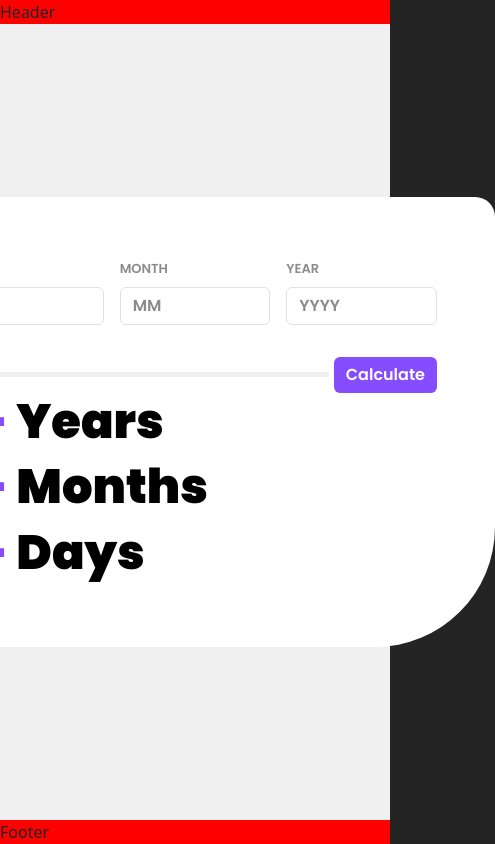
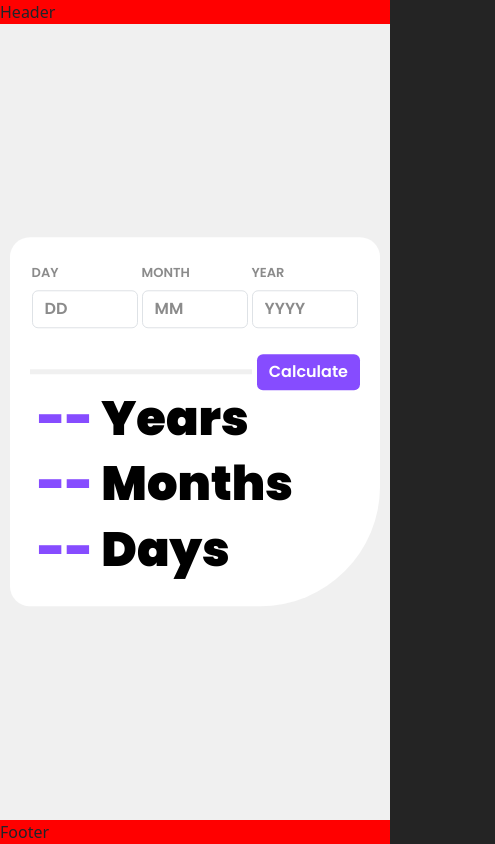
Before and after one commit to goncalhurtado/age-calculator, a React (Vite) app: page / in a window 390 px wide. Shown: the whole page, 495 px wide, since content can reach past the window. Built offline with nearby package versions, Linux system fonts and the light colour scheme.

Commit message:
added responsive

```diff
--- a/src/App.tsx
+++ b/src/App.tsx
@@ -8,8 +8,6 @@ function App() {
       style={{
         position: "relative",
         minHeight: "100vh",
-        margin: 0,
-        padding: 0,
       }}
     >
       <Header />
--- a/src/components/Input.tsx
+++ b/src/components/Input.tsx
@@ -3,7 +3,7 @@ const Input = () => {
     <div>
       <form>
         <div className="d-flex">
-          <div className="p-2">
+          <div className="inputCont">
             <label className="form-label">DAY</label>
             <input
               type="number"
@@ -12,7 +12,7 @@ const Input = () => {
             ></input>
             <div className="form-text"></div>
           </div>
-          <div className="p-2">
+          <div className="inputCont">
             <label className="form-label">MONTH</label>
             <input
               type="number"
@@ -21,7 +21,7 @@ const Input = () => {
             ></input>
             <div className="form-text"></div>
           </div>
-          <div className="p-2">
+          <div className="inputCont">
             <label className="form-label">YEAR</label>
             <input
               type="number"
@@ -32,7 +32,7 @@ const Input = () => {
           </div>
         </div>
       </form>
-      <div className="d-flex align-items-center ps-2 pe-2">
+      <div className="d-flex align-items-center">
         <div className="hr"></div>
         <div className="btn btn-primary">Calculate</div>
       </div>
--- a/src/scss/components/ageCalculator.scss
+++ b/src/scss/components/ageCalculator.scss
@@ -1,8 +1,13 @@
 .ageCont {
+    width: 100%;
     position: absolute;
     transform: translate(-50%, -50%);
     top: 50%;
     left: 50%;
+
+    @media (max-width: 430px) {
+        padding: 10px;
+    }
 }
 
 .ageCalculator {
@@ -13,6 +18,20 @@
     border-bottom-right-radius: 120px;
     margin: auto;
     background-color: $bg-secondary;
+
+    @media (max-width: 430px) {
+        width: 100%;
+        height: 100%;
+        padding: 20px;
+    }
+}
+
+.inputCont {
+    padding: 0.5rem;
+
+    @media (max-width: 430px) {
+        padding: 0.1rem;
+    }
 }
 
 .hr {
@@ -20,6 +39,11 @@
     height: 5px;
     background-color: $bg;
     margin-right: 5px;
+    margin-left: 0.5rem;
+
+    @media (max-width: 430px) {
+        margin-left: 0;
+    }
 }
 
 .form-text {
@@ -29,6 +53,11 @@
 .btn-primary {
     background-color: $primary !important;
     border: 0 !important;
+    margin-right: 0.5rem;
+
+    @media (max-width: 430px) {
+        margin: 0;
+    }
 }
 
 .btn-primary:hover {
```
